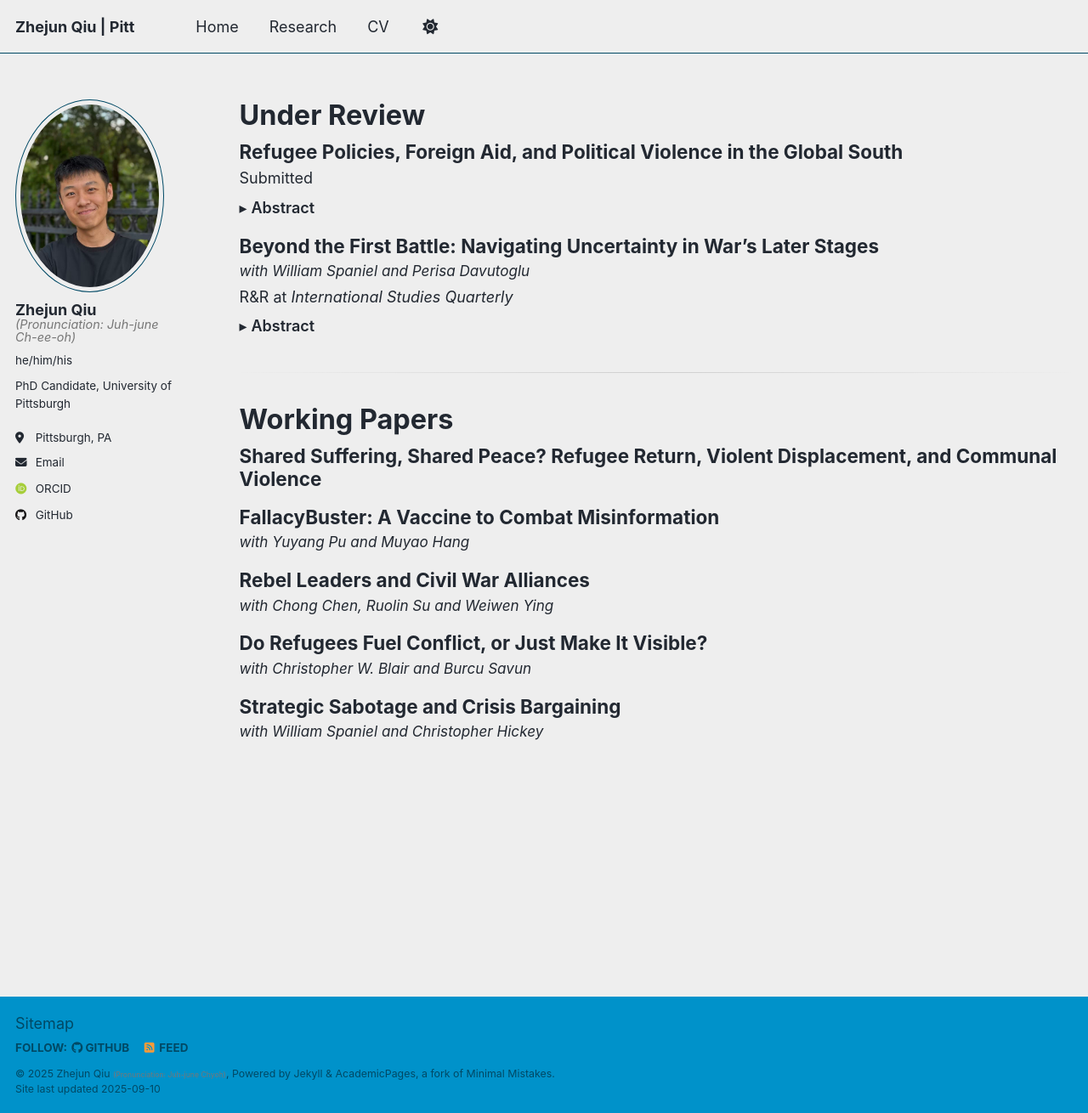
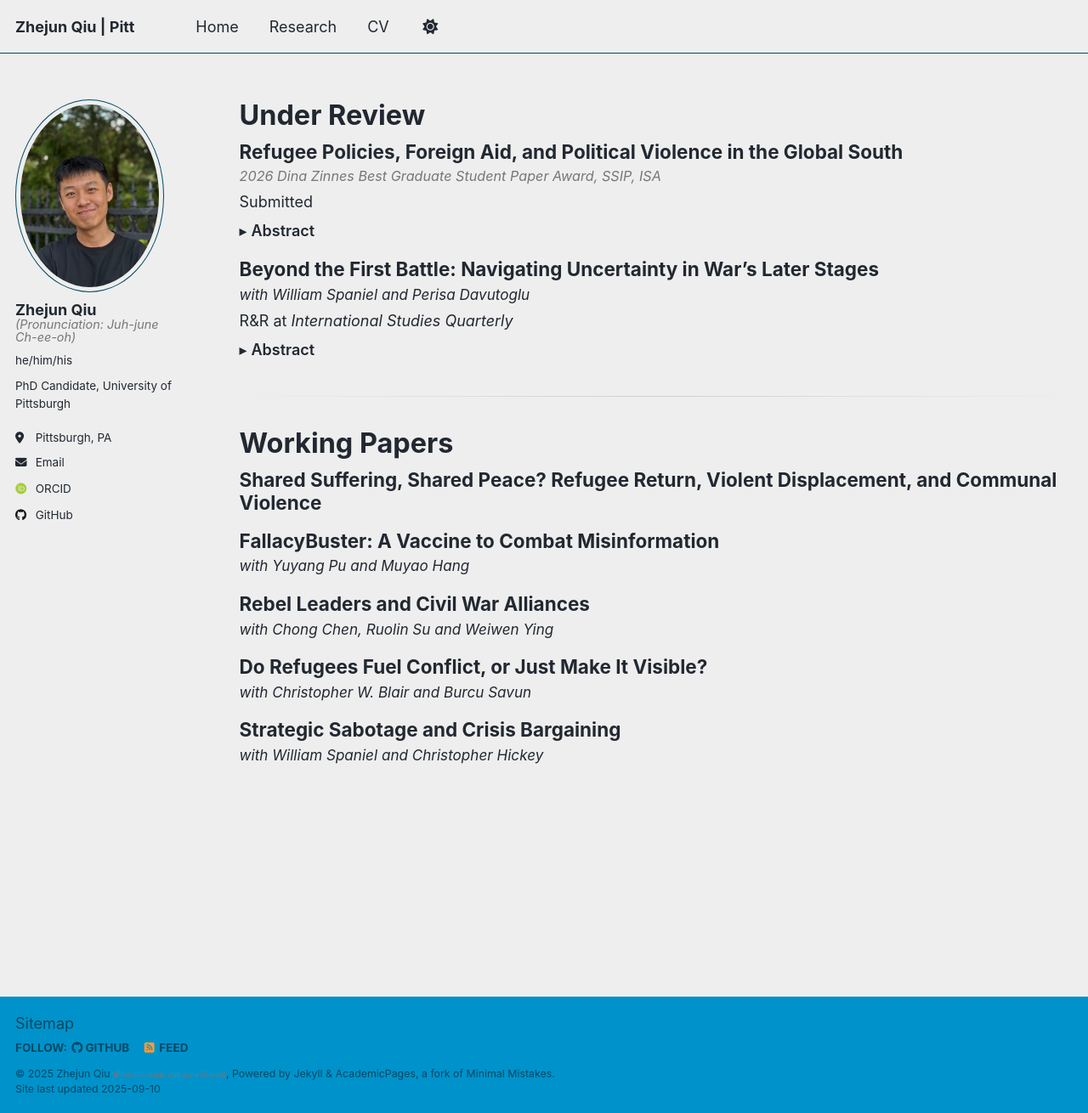
Before and after one commit to zhejun-qiu/zhejun-qiu.github.io, a Jekyll site: the page built from _pages/research.md, in a window 1280 px wide and 1310 px high. Shown: the whole window at 85% size. Built offline with Jekyll 4.4.1, drawn with Linux system fonts in a browser that asks for light colours; some web fonts are replaced; a script that is not in the unit is left out.

Commit message:
Update research.md

```diff
--- a/_pages/research.md
+++ b/_pages/research.md
@@ -37,6 +37,13 @@ author_profile: true
   {%- if co == '' -%}
 <article class="archive__item" style="margin:0 0 1rem 0;">
   <h2 class="archive__item-title no_toc" style="margin:0;">{{ post.title }}</h2>
+
+  {%- if post.title == "Refugee Policies, Foreign Aid, and Political Violence in the Global South" -%}
+    <p style="margin:.2rem 0 0; font-style:italic; font-size:.9em; color:#777;">
+      2026 Dina Zinnes Best Graduate Student Paper Award, SSIP, ISA
+    </p>
+  {%- endif -%}
+
   {%- if post.status -%}
     {%- assign status_txt = post.status -%}
     {%- if status_txt contains "International Studies Quarterly" -%}
```
